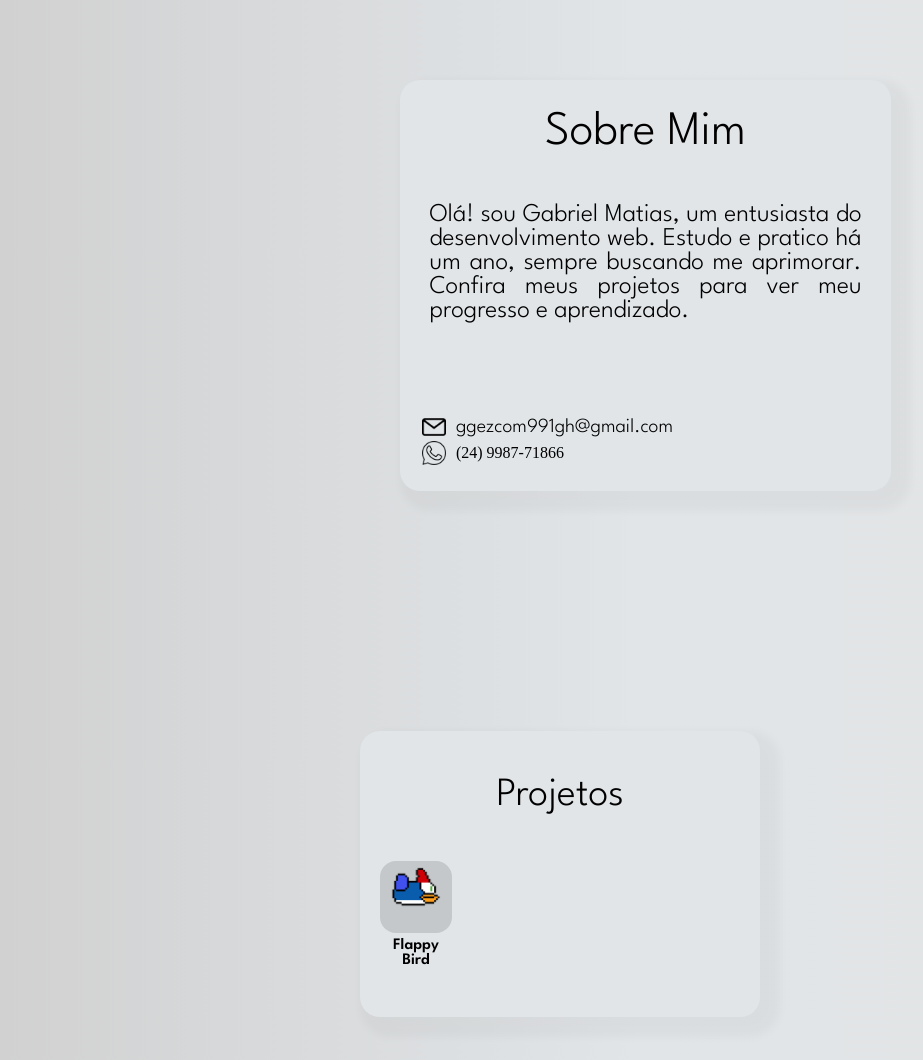
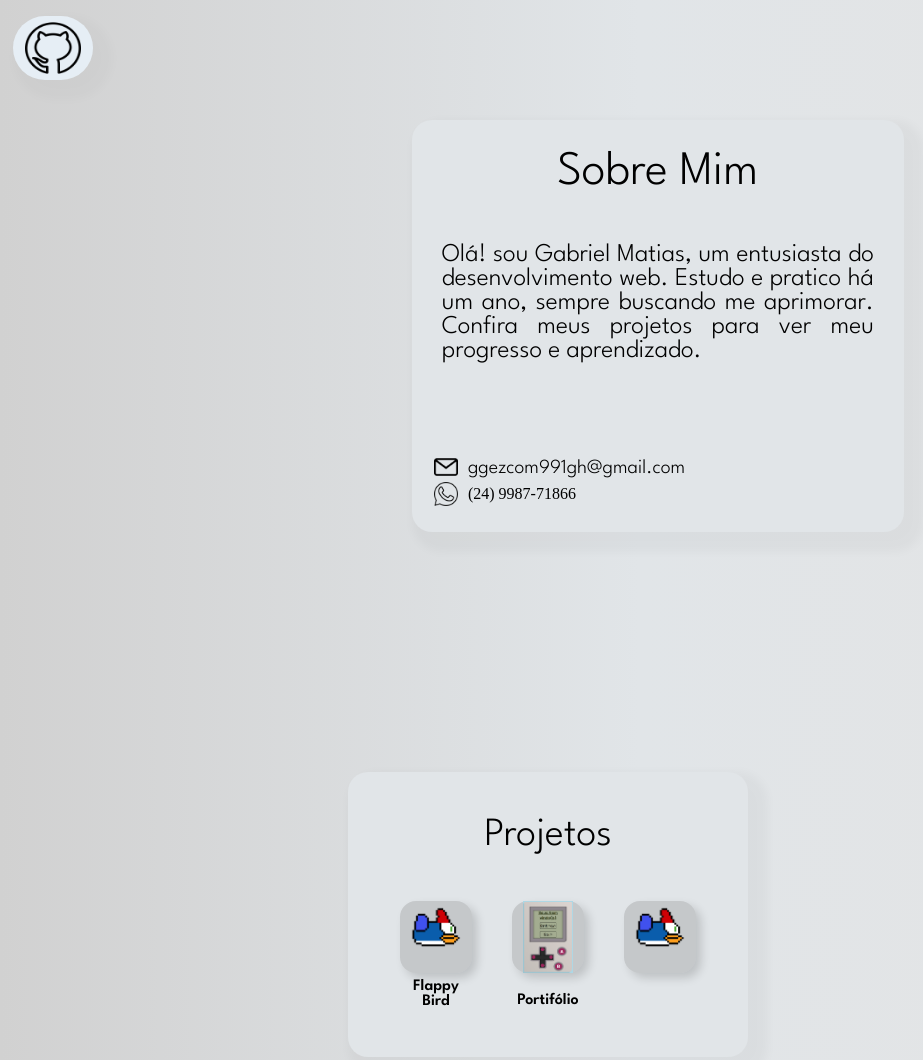
Before and after one commit to GabrielMFC/ProPortifolio, a plain HTML site: page index.html in a window 1280 px wide. Shown: the top 1060 px of the page, without its empty margins (0-923 px from the left). Drawn offline with Linux system fonts and the light colour scheme.

Commit message:
Adicionado: -NavBar

```diff
--- a/index.html
+++ b/index.html
@@ -13,9 +13,14 @@
         whats: https://www.flaticon.com/br/icone-gratis/whatsapp_160200?term=whatsapp&page=1&position=6&origin=search&related_id=160200
 
         email: https://www.flaticon.com/br/icone-gratis/o-email_747314?term=email&page=1&position=3&origin=search&related_id=747314
-        /*
+
+        github: https://www.flaticon.com/free-icon/social_16546614?term=github&page=1&position=16&origin=search&related_id=16546614
+
         Main color: #E1E5E8
         */
+        :root{
+            --MainColor:#E1E5E8;
+        }
         body{
             padding-bottom: 5%;
             margin: 0%;
@@ -27,9 +32,6 @@
             align-items: center;
             flex-direction: column;
         }
-        :root{
-            --MainColor:#E1E5E8;
-        }
         h1{
             font-weight: 300;
         }
@@ -39,6 +41,24 @@
         }
         p,h1{
             font-family: "League Spartan";
+        }
+        #navBar{
+            width: 10vh;
+            height: 8vh;
+            position: fixed;
+            bottom: 90%;
+            left: 1%;
+            margin-top: 0%;
+            background-color: #e6eef5;
+            border-radius: 5vh;
+            box-shadow: 10px 10px 10px 10px  rgba(0, 0, 0, 0.021);
+            display: flex;
+            justify-content: center;
+            align-items: center;
+        }
+        #navBar > img{
+            width: 70%;
+            height: 80%;
         }
         .Quadro{
             position: relative;
@@ -58,7 +78,8 @@
             width: 60vh;
             height: 50vh;
             margin: 5vh;
-            margin-top: 10vh;
+            margin-left: 8vh;
+            margin-top: 15vh;
             padding: 1%;
         }
         #SobreMim > p{
@@ -124,6 +145,7 @@
             height: 9vh;
             margin: 5%;
             background-color: rgba(128, 128, 128, 0.295);
+            box-shadow: 5px 5px 10px 0px  rgba(0, 0, 0, 0.156);
             /* display: flex;
             justify-content: center;
             align-items: center;
@@ -131,6 +153,15 @@
         }
         .Projeto:hover{
             cursor: pointer;
+            animation: AnimacaoDeAumentar 0.2s linear forwards;
+        }
+        @keyframes AnimacaoDeAumentar {
+            0%{
+            transform: scale(1.0);
+            }
+            100%{
+            transform: scale(1.1);
+            }
         }
         .Projeto > p{
             font-size: 2vh;
@@ -142,11 +173,15 @@
             flex-direction: row;
             flex-wrap: wrap;
             align-items: center;
-            justify-content: flex-start;
+            justify-content: center;
         }
         .Projeto > img{
             width: 80%;
             height: 80%;
+        }
+        #gameboy{
+            width: 70%;
+            height: 100%;
         }
         #Projetos > h1{
             margin-top: 10%;
@@ -155,6 +190,7 @@
     </style>
 </head>
 <body>
+    <div id="navBar"><img src="imgs/GitHub.png" alt=""></div>
     <div id="centralizarSobreMimFlex">
         <div class="Quadro" id="SobreMim">
             <h1>Sobre Mim</h1>
@@ -174,6 +210,16 @@
                     <img src="imgs/birdtop.png" alt="">
                     <p>Flappy Bird</p>
                 </div>
+
+                <div class="Projeto">
+                    <img id="gameboy" src="imgs/GameBoy.png" alt="">
+                    <p>Portifólio</p>
+                </div>
+
+                <div class="Projeto">
+                    <img src="imgs/birdtop.png" alt="">
+                    <p></p>
+                </div>
             </div>
         </div>
     </div>
```
Also changed, not shown: imgs/GameBoy.png (added), imgs/GitHub-removebg-preview.png (deleted), imgs/GitHub.png (added).
